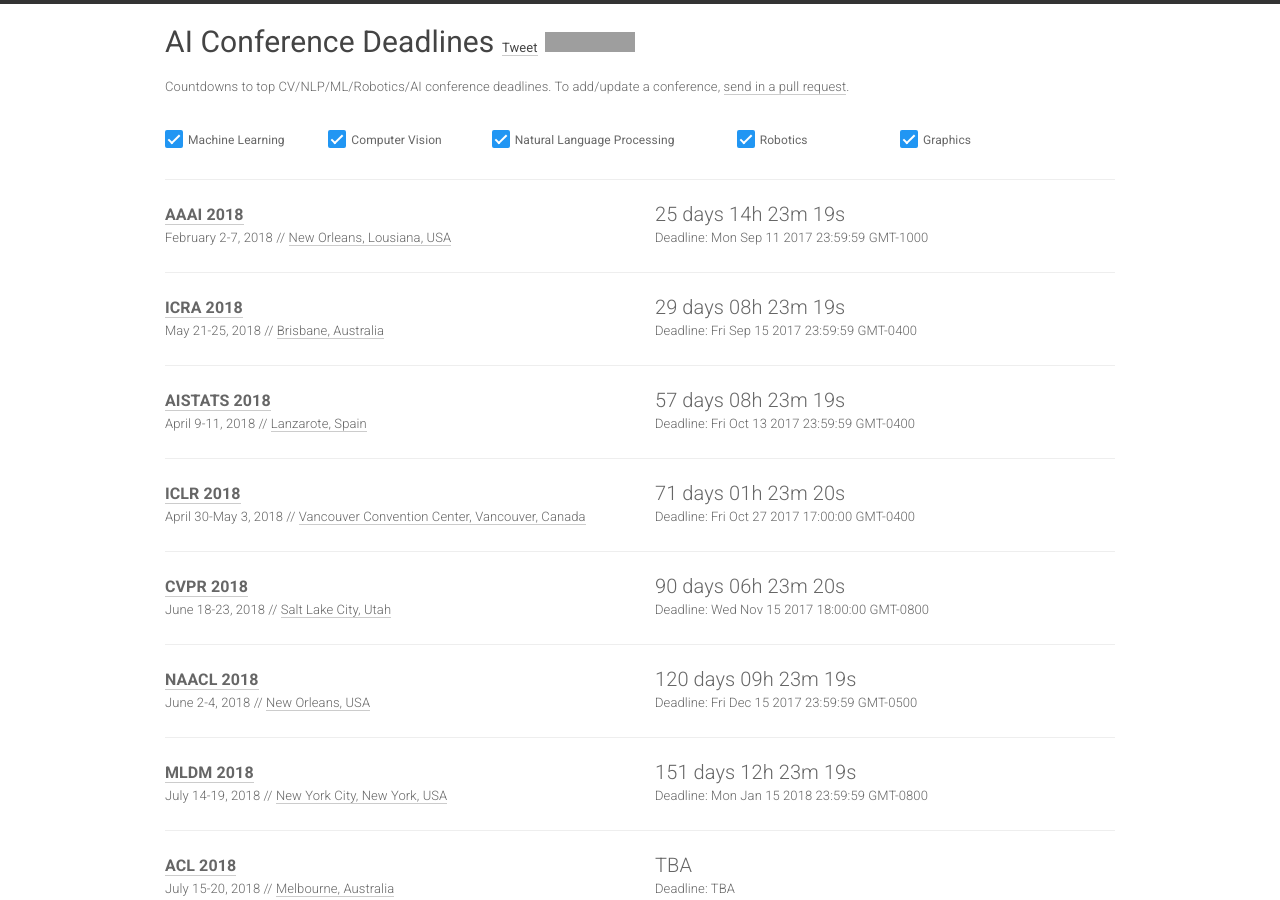
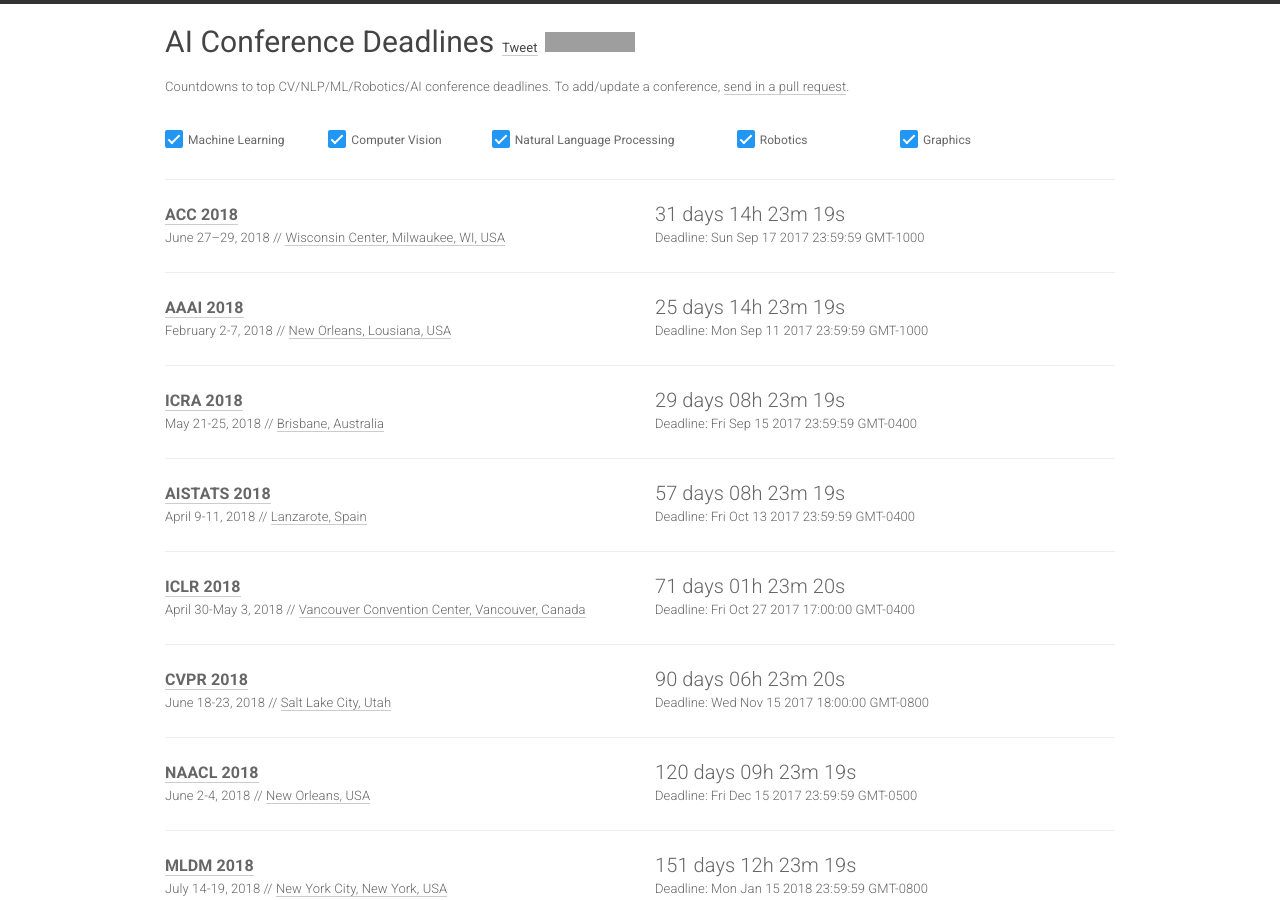
Before and after one commit to paperswithcode/ai-deadlines, a Jekyll site: the page built from index.html, in a window 1280 px wide and 900 px high. Built offline with Jekyll 4.4.1, drawn with Linux system fonts in a browser that asks for light colours; nearby versions of some CDN libraries; comment, search, counter and statistics services are not loaded; grey boxes are pictures that could not be loaded.

Commit message:
Update conferences.yml

```diff
--- a/_data/conferences.yml
+++ b/_data/conferences.yml
@@ -1,4 +1,14 @@
 ---
+
+- name: ACC
+  year: 2018
+  id: acc18
+  link: http://acc2018.a2c2.org/
+  deadline: "2017-09-17 23:59:59"
+  timezone: Pacific/Honolulu
+  date: June 27–29, 2018
+  place: Wisconsin Center, Milwaukee, WI, USA
+  sub: Control
 
 - name: AAAI
   year: 2018
```
